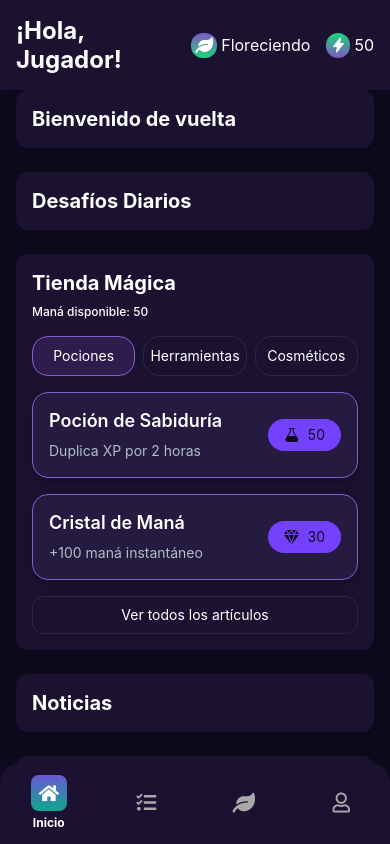
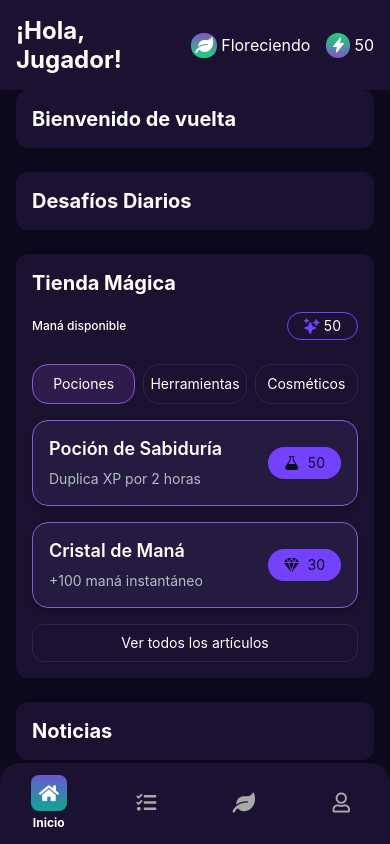
Before and after one commit to codesebastianvega/mana-bloom-app, a React Native app: screen /HomeScreen in a window 390 px wide. Built offline with nearby package versions, Linux system fonts and the light colour scheme.

Commit message:
feat: display mana in shop header

```diff
--- a/src/components/home/MagicShopSection.js
+++ b/src/components/home/MagicShopSection.js
@@ -1,4 +1,4 @@
-// [MB] Módulo: Home / Componente: MagicShopSection
+// [MB] Módulo: Home / Sección: Tienda Mágica (Pestañas)
 // Afecta: HomeScreen
 // Propósito: Sección de tienda mágica con tabs y maná disponible
 // Puntos de edición futura: integrar productos y navegación
@@ -6,6 +6,7 @@
 
 import React, { useState } from "react";
 import { View, Text, Pressable } from "react-native";
+import { Ionicons } from "@expo/vector-icons";
 import styles from "./MagicShopSection.styles";
 import ShopItemCard from "./ShopItemCard";
 import { ShopColors } from "../../theme";
@@ -38,7 +39,25 @@ export default function MagicShopSection() {
   return (
     <View style={styles.container}>
       <Text style={styles.title}>Tienda Mágica</Text>
-      <Text style={styles.manaText}>Maná disponible: {mana}</Text>
+
+      <View style={styles.manaRow}>
+        <Text style={styles.manaLabel} accessibilityRole="text">
+          Maná disponible
+        </Text>
+        <View
+          accessible
+          accessibilityLabel={`Maná disponible: ${mana}`}
+          style={[styles.manaPill, { borderColor: ShopColors[activeTab].pill }]}
+        >
+          <Ionicons
+            name="sparkles"
+            size={16}
+            color={ShopColors[activeTab].pill}
+            style={styles.manaIcon}
+          />
+          <Text style={styles.manaValue}>{mana}</Text>
+        </View>
+      </View>
 
       <View style={styles.tabsRow}>
         {TABS.map((tab, index) => {
--- a/src/components/home/MagicShopSection.styles.js
+++ b/src/components/home/MagicShopSection.styles.js
@@ -1,4 +1,4 @@
-// [MB] Módulo: Home / Estilos: MagicShopSection
+// [MB] Módulo: Home / Sección: Tienda Mágica (Estilos)
 // Afecta: HomeScreen
 // Propósito: Estilos para sección de tienda mágica con tabs y cards
 // Puntos de edición futura: diferenciar categorías y tarjetas
@@ -25,14 +25,35 @@ export default StyleSheet.create({
     ...Typography.h2,
     color: Colors.text,
   },
-  manaText: {
+  manaRow: {
+    flexDirection: "row",
+    alignItems: "center",
+    justifyContent: "space-between",
+    marginTop: Spacing.small,
+    paddingVertical: Spacing.small,
+    marginBottom: Spacing.base,
+  },
+  manaLabel: {
     ...Typography.caption,
     color: Colors.text,
-    marginTop: Spacing.small,
+  },
+  manaPill: {
+    flexDirection: "row",
+    alignItems: "center",
+    borderWidth: 1,
+    borderRadius: Radii.pill,
+    paddingHorizontal: Spacing.base,
+    height: 28,
+  },
+  manaIcon: {
+    marginRight: Spacing.tiny,
+  },
+  manaValue: {
+    ...Typography.body,
+    color: Colors.text,
   },
   tabsRow: {
     flexDirection: "row",
-    marginTop: Spacing.base,
   },
   tabButton: {
     flex: 1,
```
